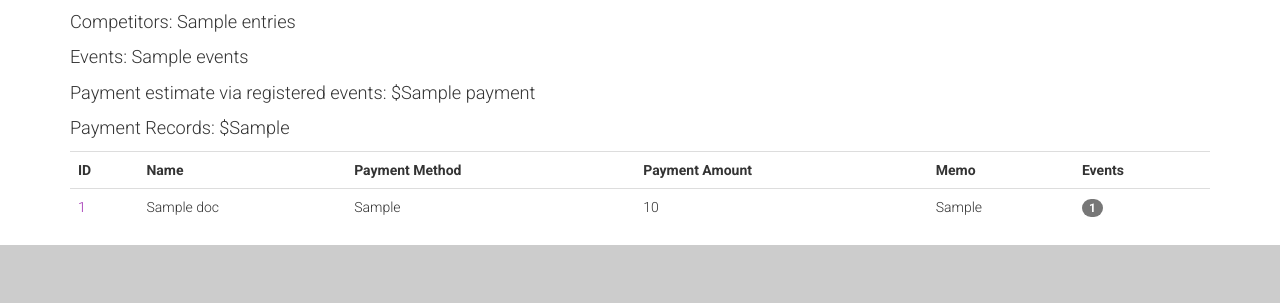
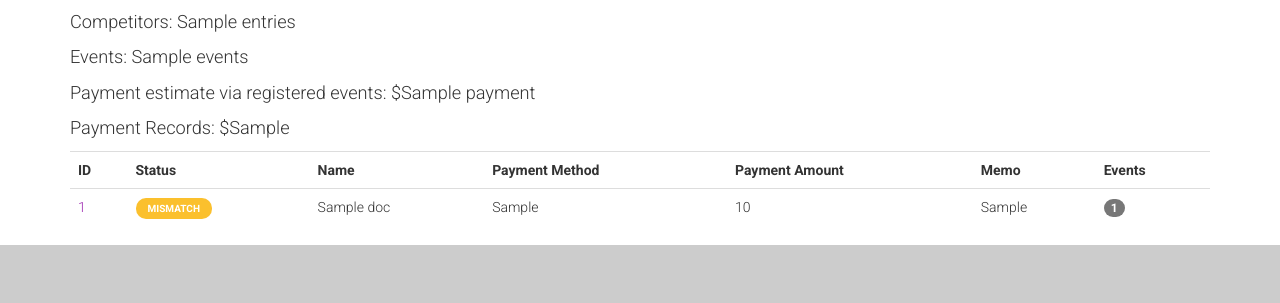
Before and after one commit to blhughes/dd, a Flask app: template templates/stats.html in a window 1280 px wide. Shown: the part 301-604 px from the top of the page. Run offline with Flask 2, Linux system fonts and the light colour scheme; the template is opened without the code that fills it: most values are stand-ins (such as "Sample title", 1, 10 or a date in 2020); some libraries are stand-ins or nearby versions.

Commit message:
Add payment status to event stats page

```diff
--- a/app.py
+++ b/app.py
@@ -145,3 +145,22 @@ def ringsheet(eid):
   key = ((eid,EVENTS[eid]),AGE_DIVISIONS[int(age)],exp)
   competitors = event_data[key]
   return render_template('ringsheet.html', competitors=competitors,event_key=key,EXP_DIVISIONS=EXP_DIVISIONS)
+
+@app.route('/stats')
+def stats():
+  competitors = [x for x in mongo.db.competitors.find()]
+  entries = len(competitors)
+  event_data = process_event_data(competitors)
+  recorded_payments = sum( [float(doc['payment_amount']) for doc in competitors if doc.has_key('payment_amount') and doc['payment_amount']!=""]  )
+  events=[doc['events'] for doc in competitors if doc.has_key('events')]
+  esum=0
+  for event in events:
+    if(len(event) ==1):
+      esum = esum+40
+    elif(len(event) ==2):
+      esum = esum+50
+    elif(len(event) >=3):
+      esum = esum+60
+  payment=esum
+
+  return render_template('stats.html', docs = competitors, entries=entries, recorded_payments=recorded_payments, payment=payment, events=len(event_data))
--- a/templates/stats.html
+++ b/templates/stats.html
@@ -14,6 +14,7 @@
  <table class="table">
       <tr>
         <th>ID</th>
+        <th>Status</th>
         <th>Name</th>
         <th>Payment Method</th>
         <th>Payment Amount</th>
@@ -22,12 +23,34 @@
       </tr>
       {% for doc in docs %}
         <tr>
-        <td><a href="competitor/{{doc.id}}"> {{ doc.id }}</a> </td>
-        <td> {{ doc.doc.name }} </td>
-        <td> {{ doc.doc.payment_method }} </td>
-        <td> {{ doc.doc.payment_amount }} </td>
-        <td> {{ doc.doc.payment_memo }} </td>
-        <td>  <span class="badge">{{ doc.doc.events|length }}</span></td>
+        <td><a href="/competitor/{{doc['_id']}}">{{ doc['_id'] }}</a> </td>
+        <td>
+          {% set state = "success" %}
+          {% set status = "registered" %}
+          {% if doc['payment_type'] == 'unpaid' %}
+          {% set state = "danger" %}
+          {% set status = "unpaid" %}
+          {% elif doc['payment_amount'] == '': %}
+          {% set  state = "danger"  %}
+          {% set status = "unpaid" %}
+          {% elif doc['events']|length== 1 and doc['payment_amount'] != '40': %}
+          {%  set state = "warning" %}
+          {% set status = "mismatch" %}
+          {% elif doc['events']|length == 2 and doc['payment_amount'] !='50': %}
+          {%  set state = "warning" %}
+          {% set status = "mismatch" %}
+          {% elif doc['events']|length >=3 and doc['payment_amount'] !='60': %}
+          {%  set state = "warning" %}
+          {% set status = "mismatch" %}
+          {% endif %}
+          <span class="label label-{{ state }}">{{status}}</span>
+
+        </td>
+        <td> {{ doc['name'] }} </td>
+        <td> {{ doc['payment_type'] }} </td>
+        <td> {{ doc['payment_amount'] }} </td>
+        <td> {{ doc['payment_memo'] }} </td>
+        <td>  <span class="badge  badge-light">{{ doc['events']|length }}</span></td>
         </tr>
       {% endfor %}
     </table>
```
